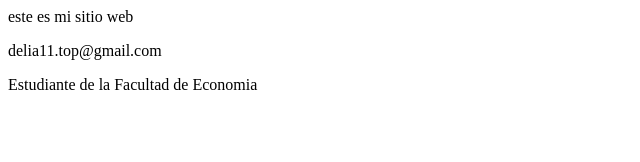
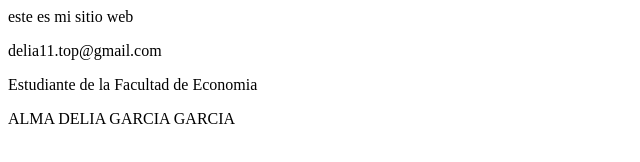
Before and after one commit to almagrc/almagrc.github.io, a plain HTML site: page index.html in a window 1280 px wide. Shown: the whole page, without its empty margins (0-640 px from the left). Drawn offline with Linux system fonts and the light colour scheme.

Commit message:
Update index.html

```diff
--- a/index.html
+++ b/index.html
@@ -1,3 +1,4 @@
 <p> este es mi sitio web<p>
 <p> delia11.top@gmail.com <p>
   <p> Estudiante de la Facultad de Economia<p>
+<p> ALMA DELIA GARCIA GARCIA<p>
```
